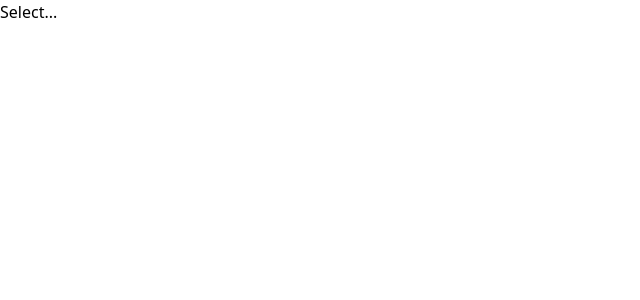
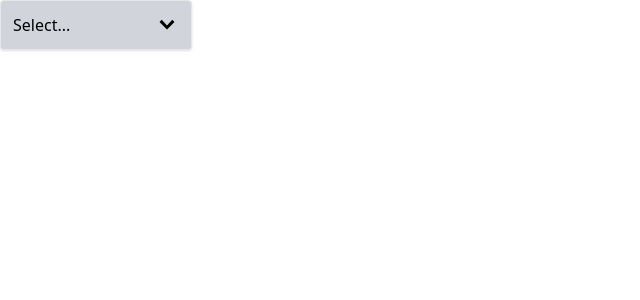
Before and after one commit to bishalkunwar/HandsOnReact, a React (Create React App) app in the folder practicepro/: page / in a window 1280 px wide. Shown: the top 300 px of the page, without its empty margins (0-640 px from the left). Built offline with nearby package versions, Linux system fonts and the light colour scheme.

Commit message:
Some Styling to the buttons dropdowns

```diff
--- a/practicepro/src/Components/CustomNavigationAndRouting/DropDown.js
+++ b/practicepro/src/Components/CustomNavigationAndRouting/DropDown.js
@@ -1,4 +1,5 @@
 import { useState } from "react"
+import { GoChevronDown } from "react-icons/go";
 
 export default function DropDown({options, value, onChange}){
     const[expand, setExpand] = useState(false);
@@ -19,7 +20,7 @@
 
     const renderedItems = options.map((option)=>{
         return(
-            <div onClick={()=>handleOptionClick(option)} key={option.value}>
+            <div className="hover:bg-sky-100 rounded cursor-pointer p-1 " onClick={()=>handleOptionClick(option)} key={option.value}>
                 {option.label}
             </div>
         )
@@ -27,9 +28,9 @@
 
 
     return(
-        <div>
-            <div onClick={()=>handleClik(expand)}>{value?.label || 'Select...'}</div>
-            {expand && <div>{renderedItems}</div>}
+        <div className="w-48 relative">
+            <div className="flex justify-between items-center cursor-pointer border rounded p-3 shadow bg-gray-300 w-full" onClick={()=>handleClik(expand)}>{value?.label || 'Select...'} <GoChevronDown className="text-2xl"/></div>
+            {expand && <div className="absolute top-full border rounded p-3 shadow bg-white w-full">{renderedItems}</div>}
         </div>
     )
 };
```
